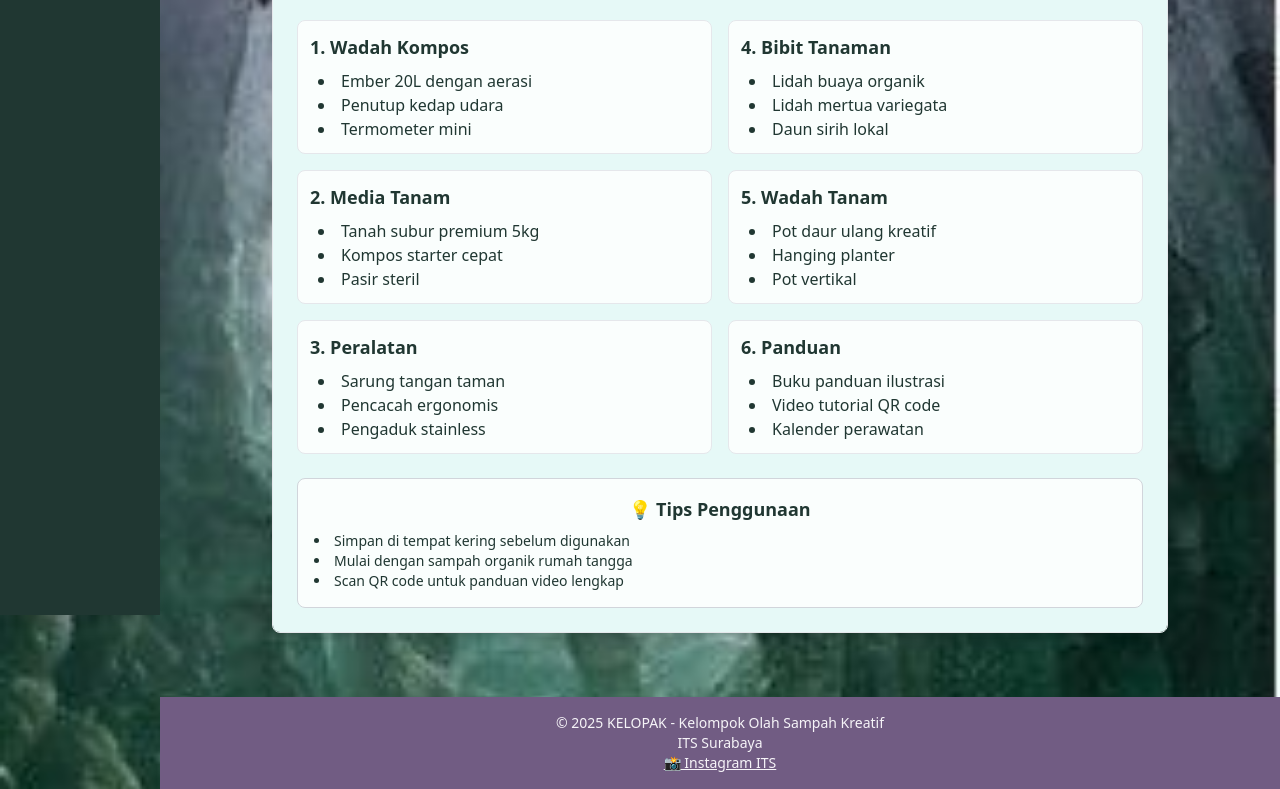
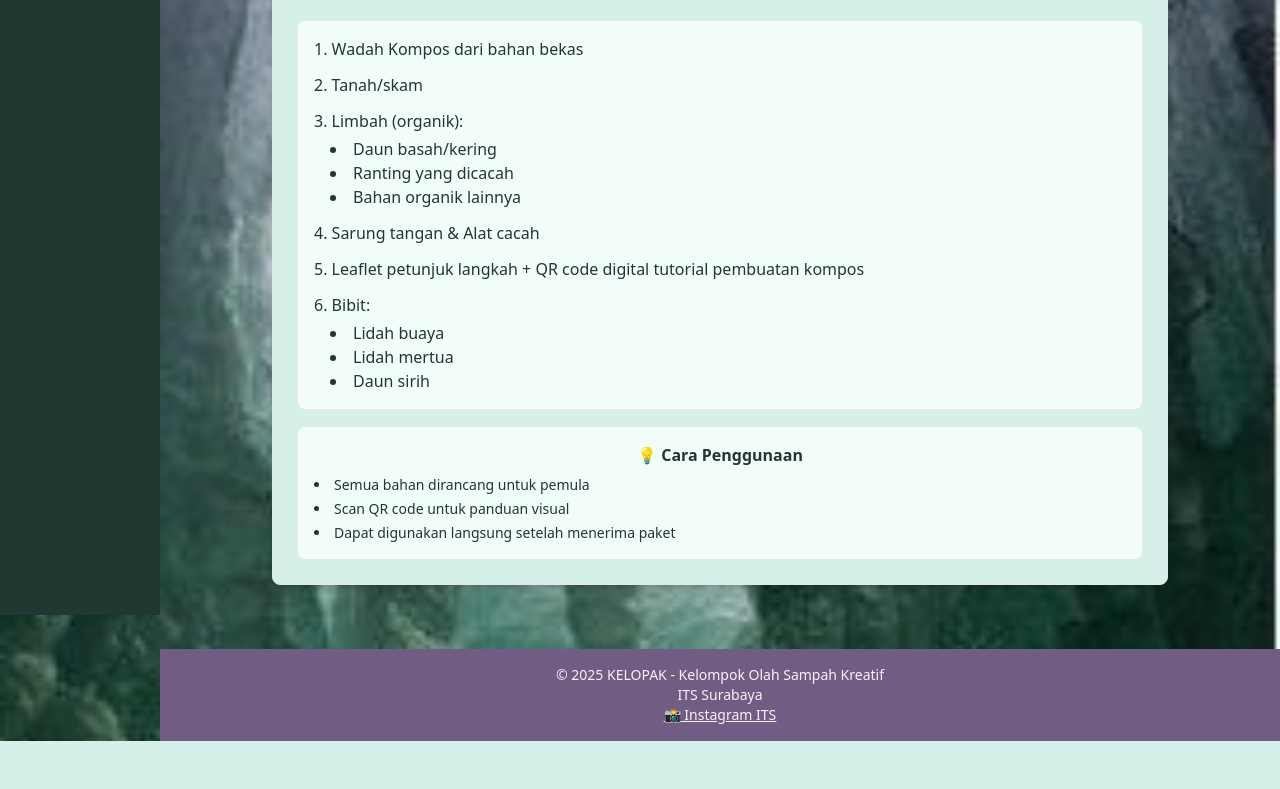
Before and after one commit to Kelopak/Panduan-kompos-kelopak, a plain HTML site: page starter-pack.html in a window 1280 px wide. Shown: the part 185-974 px from the top of the page. After the commit the page ends 926 px from the top, so only its background shows below. Drawn offline with nearby package versions, Linux system fonts and the light colour scheme.

Commit message:
Update starter-pack.html

```diff
--- a/starter-pack.html
+++ b/starter-pack.html
@@ -13,18 +13,19 @@
       background-repeat: no-repeat;
     }
     .bg-sidebar { background-color: #203732; }
-    .bg-menu-active { background-color: #715C83; } /* Tetap warna original */
-    .bg-menu-hover { background-color: #8F79A1; } /* Tetap warna original */
-    .bg-main-header { background-color: #715C83; } /* Tetap warna original header */
-    .bg-content { background-color: #E6F9F7; } /* DIUBAH: Biru muda cerah */
-    .bg-footer { background-color: #715C83; } /* Tetap warna original footer */
+    .bg-menu-active { background-color: #715C83; }
+    .bg-menu-hover { background-color: #8F79A1; }
+    .bg-main-header { background-color: #715C83; }
+    .bg-content { background-color: #D5F0E8; } /* Soft mint green */
+    .bg-footer { background-color: #715C83; }
     .text-light { color: #F6F4F8; }
-    .text-dark { color: #203732; } /* Untuk teks di konten utama */
+    .text-dark { color: #203732; }
     .menu-kompos { background-color: #20639B !important; color: #F6F4F8 !important; }
 
-    /* Warna untuk HerbaKit-A */
-    .bg-herbakit-content { background-color: #E6F9F7; } /* DIUBAH: Biru muda cerah */
-    .bg-card { background-color: rgba(255, 255, 255, 0.8); } /* Card semi-transparan */
+    /* Warna untuk konten */
+    .bg-herbakit-content { background-color: #D5F0E8; }
+    .bg-card { background-color: rgba(245, 255, 250, 0.9); }
+    .card-border { border-color: #A8D5C0; }
 
     @keyframes slidein {
       from { transform: translateX(-100%);}
@@ -35,7 +36,7 @@
     }
   </style>
 </head>
-<body class="bg-content text-dark"> <!-- Ganti ke text-dark untuk konten -->
+<body class="bg-content text-dark">
 
   <!-- Drawer Menu -->
   <button id="menu-btn" class="fixed top-4 left-4 z-30 bg-sidebar text-light rounded-full p-2 shadow-md focus:outline-none md:hidden" aria-label="Menu">
@@ -68,97 +69,58 @@
     </aside>
 
     <main class="flex-1 md:ml-40">
-      <!-- Header (Tetap warna original) -->
+      <!-- Header -->
       <header class="text-center py-4 bg-main-header text-light">
         <h1 class="text-xl md:text-2xl font-bold">HerbaKit-A</h1>
         <div class="text-xs md:text-base italic mt-1">Paket Starter Kompos Rumahan</div>
       </header>
 
-      <!-- Konten Utama (Warna diubah) -->
+      <!-- Konten Utama -->
       <section class="w-full flex justify-center py-4 md:py-8 px-2">
-        <div class="w-full max-w-4xl rounded-lg shadow-lg overflow-hidden border border-gray-200">
+        <div class="w-full max-w-4xl rounded-lg shadow-md overflow-hidden bg-herbakit-content border border-card-border">
           <h2 class="text-lg md:text-2xl font-bold text-center py-3 text-light bg-main-header">
-            📦 Paket Lengkap HerbaKit-A
+            📦 Isi Paket HerbaKit-A
           </h2>
 
-          <div class="bg-herbakit-content p-4 md:p-6">
-            <div class="grid grid-cols-1 md:grid-cols-2 gap-4">
-
-              <!-- Kolom Kiri -->
-              <div class="space-y-4">
-                <div class="bg-card p-3 rounded-lg border border-gray-200">
-                  <strong class="block mb-2 text-lg text-dark">1. Wadah Kompos</strong>
-                  <ul class="list-disc list-inside ml-2">
-                    <li>Ember 20L dengan aerasi</li>
-                    <li>Penutup kedap udara</li>
-                    <li>Termometer mini</li>
+          <div class="p-4 md:p-6">
+            <!-- Daftar sesuai permintaan -->
+            <div class="bg-card p-4 rounded-lg border border-card-border mb-4">
+              <ol class="list-decimal list-inside space-y-3">
+                <li class="font-medium">Wadah Kompos dari bahan bekas</li>
+                <li class="font-medium">Tanah/skam</li>
+                <li class="font-medium">Limbah (organik):
+                  <ul class="list-disc list-inside ml-4 mt-1 font-normal">
+                    <li>Daun basah/kering</li>
+                    <li>Ranting yang dicacah</li>
+                    <li>Bahan organik lainnya</li>
                   </ul>
-                </div>
-
-                <div class="bg-card p-3 rounded-lg border border-gray-200">
-                  <strong class="block mb-2 text-lg text-dark">2. Media Tanam</strong>
-                  <ul class="list-disc list-inside ml-2">
-                    <li>Tanah subur premium 5kg</li>
-                    <li>Kompos starter cepat</li>
-                    <li>Pasir steril</li>
+                </li>
+                <li class="font-medium">Sarung tangan & Alat cacah</li>
+                <li class="font-medium">Leaflet petunjuk langkah + QR code digital tutorial pembuatan kompos</li>
+                <li class="font-medium">Bibit:
+                  <ul class="list-disc list-inside ml-4 mt-1 font-normal">
+                    <li>Lidah buaya</li>
+                    <li>Lidah mertua</li>
+                    <li>Daun sirih</li>
                   </ul>
-                </div>
-
-                <div class="bg-card p-3 rounded-lg border border-gray-200">
-                  <strong class="block mb-2 text-lg text-dark">3. Peralatan</strong>
-                  <ul class="list-disc list-inside ml-2">
-                    <li>Sarung tangan taman</li>
-                    <li>Pencacah ergonomis</li>
-                    <li>Pengaduk stainless</li>
-                  </ul>
-                </div>
-              </div>
-
-              <!-- Kolom Kanan -->
-              <div class="space-y-4">
-                <div class="bg-card p-3 rounded-lg border border-gray-200">
-                  <strong class="block mb-2 text-lg text-dark">4. Bibit Tanaman</strong>
-                  <ul class="list-disc list-inside ml-2">
-                    <li>Lidah buaya organik</li>
-                    <li>Lidah mertua variegata</li>
-                    <li>Daun sirih lokal</li>
-                  </ul>
-                </div>
-
-                <div class="bg-card p-3 rounded-lg border border-gray-200">
-                  <strong class="block mb-2 text-lg text-dark">5. Wadah Tanam</strong>
-                  <ul class="list-disc list-inside ml-2">
-                    <li>Pot daur ulang kreatif</li>
-                    <li>Hanging planter</li>
-                    <li>Pot vertikal</li>
-                  </ul>
-                </div>
-
-                <div class="bg-card p-3 rounded-lg border border-gray-200">
-                  <strong class="block mb-2 text-lg text-dark">6. Panduan</strong>
-                  <ul class="list-disc list-inside ml-2">
-                    <li>Buku panduan ilustrasi</li>
-                    <li>Video tutorial QR code</li>
-                    <li>Kalender perawatan</li>
-                  </ul>
-                </div>
-              </div>
+                </li>
+              </ol>
             </div>
 
-            <!-- Tips Section -->
-            <div class="mt-6 bg-white bg-opacity-80 p-4 rounded-lg border border-gray-300">
-              <strong class="block text-center mb-2 text-lg text-dark">💡 Tips Penggunaan</strong>
-              <ul class="list-disc list-inside text-sm">
-                <li>Simpan di tempat kering sebelum digunakan</li>
-                <li>Mulai dengan sampah organik rumah tangga</li>
-                <li>Scan QR code untuk panduan video lengkap</li>
+            <!-- Tambahan informasi -->
+            <div class="bg-card p-4 rounded-lg border border-card-border">
+              <h3 class="font-bold text-center mb-2">💡 Cara Penggunaan</h3>
+              <ul class="list-disc list-inside text-sm space-y-1">
+                <li>Semua bahan dirancang untuk pemula</li>
+                <li>Scan QR code untuk panduan visual</li>
+                <li>Dapat digunakan langsung setelah menerima paket</li>
               </ul>
             </div>
           </div>
         </div>
       </section>
 
-      <!-- Footer (Tetap warna original) -->
+      <!-- Footer -->
       <footer class="bg-footer text-light text-center p-2 md:p-4 mt-4 md:mt-8 text-xs md:text-sm">
         <p>© 2025 KELOPAK - Kelompok Olah Sampah Kreatif</p>
         <p>ITS Surabaya</p>
```
